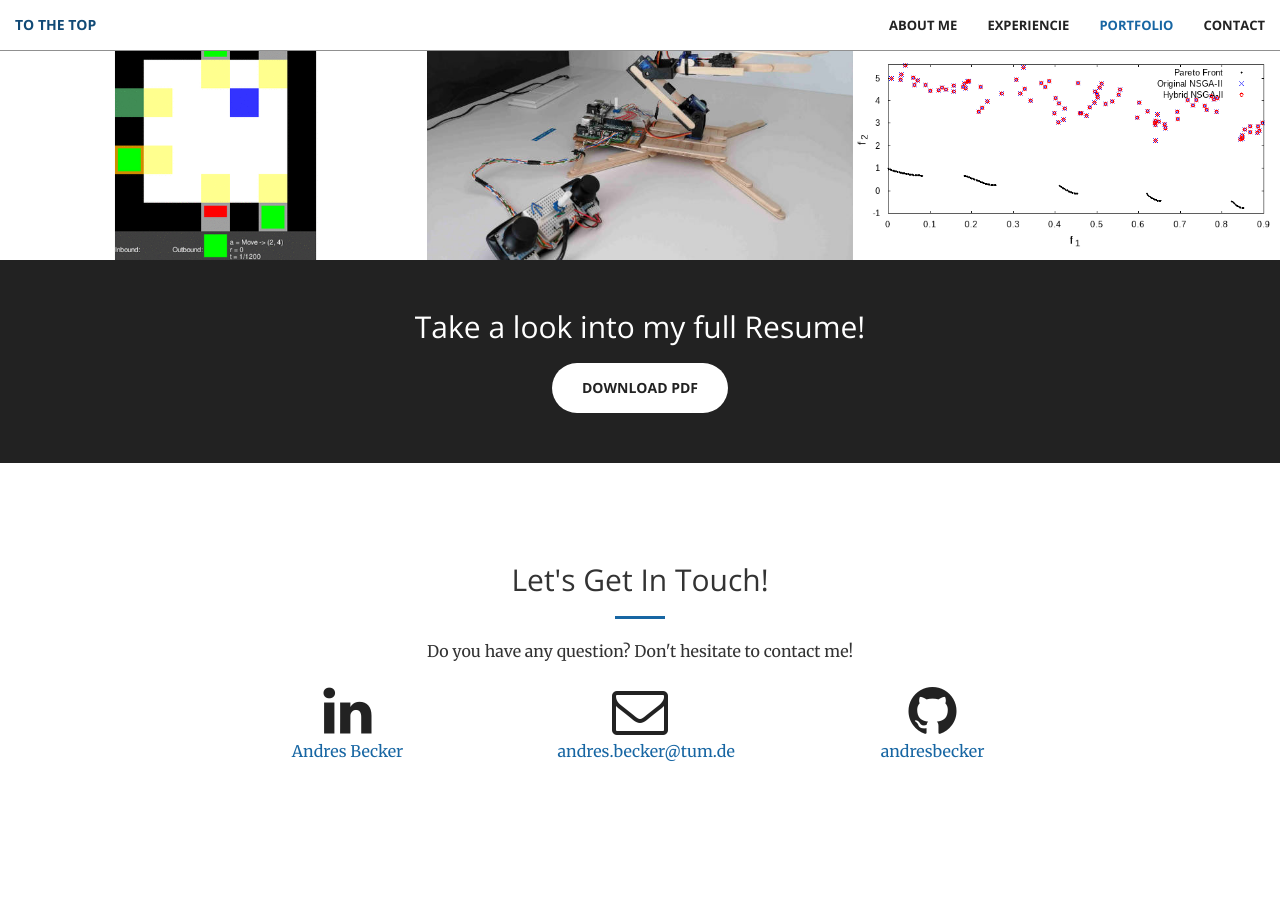
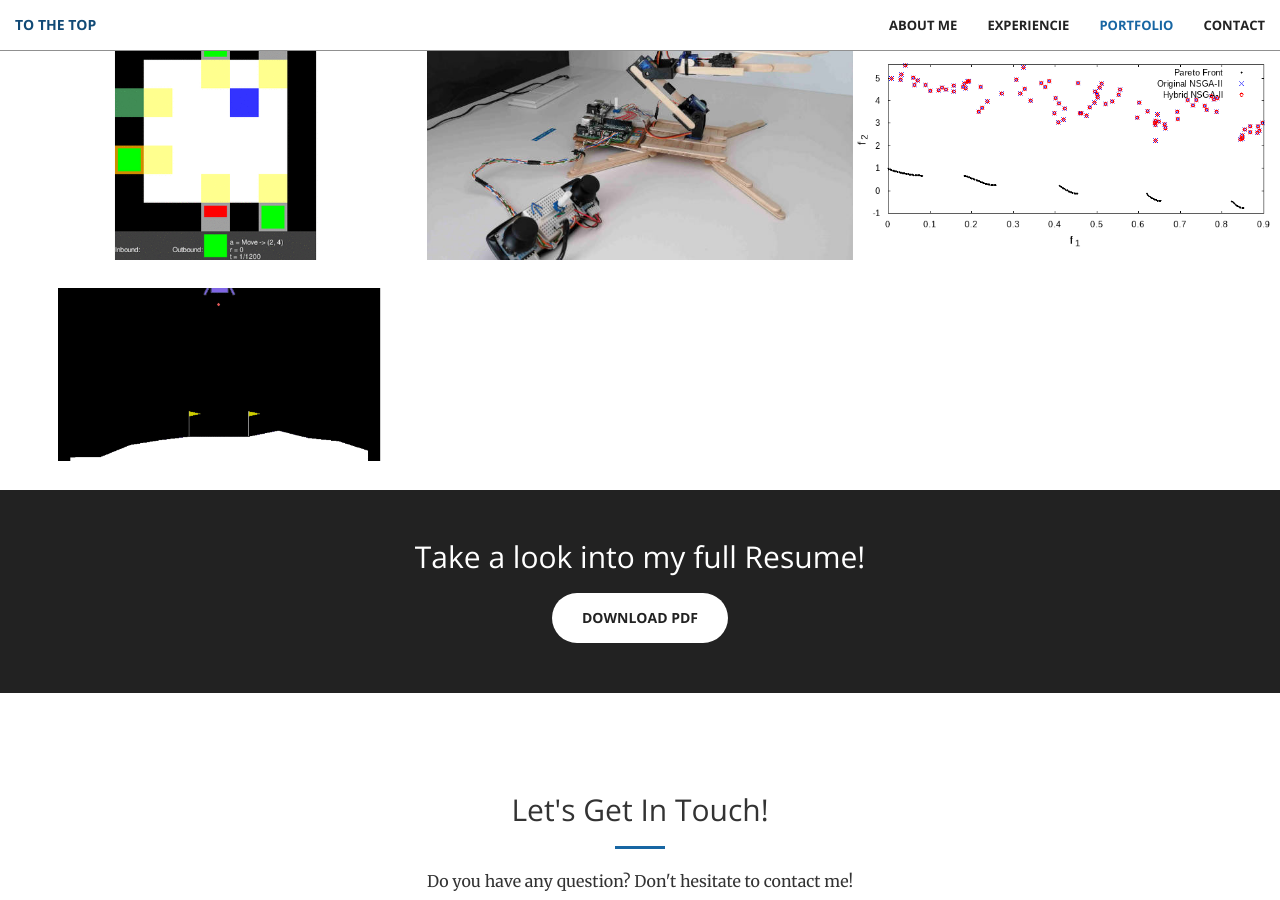
Before and after one commit to andresbecker/andresbecker.github.io, a Jekyll site: the page built from index.html, in a window 1280 px wide and 900 px high, scrolled down 2243 px. Built offline with Jekyll 4.4.1, drawn with Linux system fonts in a browser that asks for light colours.

Commit message:
new project added

```diff
--- a/_includes/portfolio.html
+++ b/_includes/portfolio.html
@@ -54,22 +54,22 @@
                     </div>
                 </a>
             </div>
-            <!--
             <div class="col-lg-4 col-sm-6">
-                <a href="#" class="portfolio-box">
-                    <img src="img/portfolio/4.jpg" class="img-responsive" alt="">
+                <a href="https://github.com/andresbecker/Deep_RL_Actor_Critic" class="portfolio-box">
+                    <img src="img/portfolio/MoonLander.gif" class="img-responsive" alt="">
                     <div class="portfolio-box-caption">
                         <div class="portfolio-box-caption-content">
-                            <div class="project-category text-faded">
+                            <!--<div class="project-category text-faded">
                                 Category
-                            </div>
+                            </div> -->
                             <div class="project-name">
-                                Project Name
+                                Deep Reinforcement Learning Actor-Critic
                             </div>
                         </div>
                     </div>
                 </a>
             </div>
+            <!--
             <div class="col-lg-4 col-sm-6">
                 <a href="#" class="portfolio-box">
                     <img src="img/portfolio/5.jpg" class="img-responsive" alt="">
```
Also changed, not shown: img/portfolio/MoonLander.gif (added).
